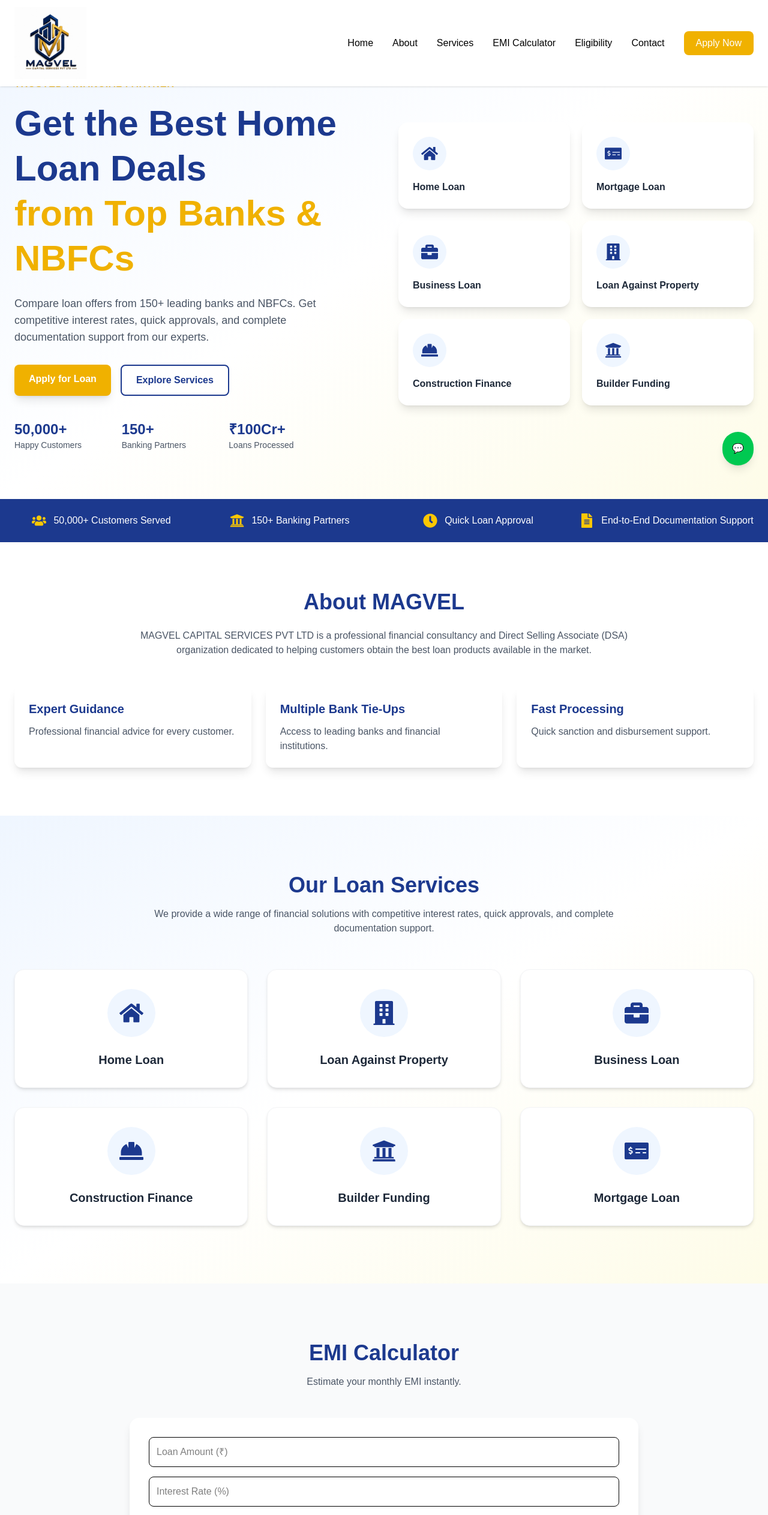
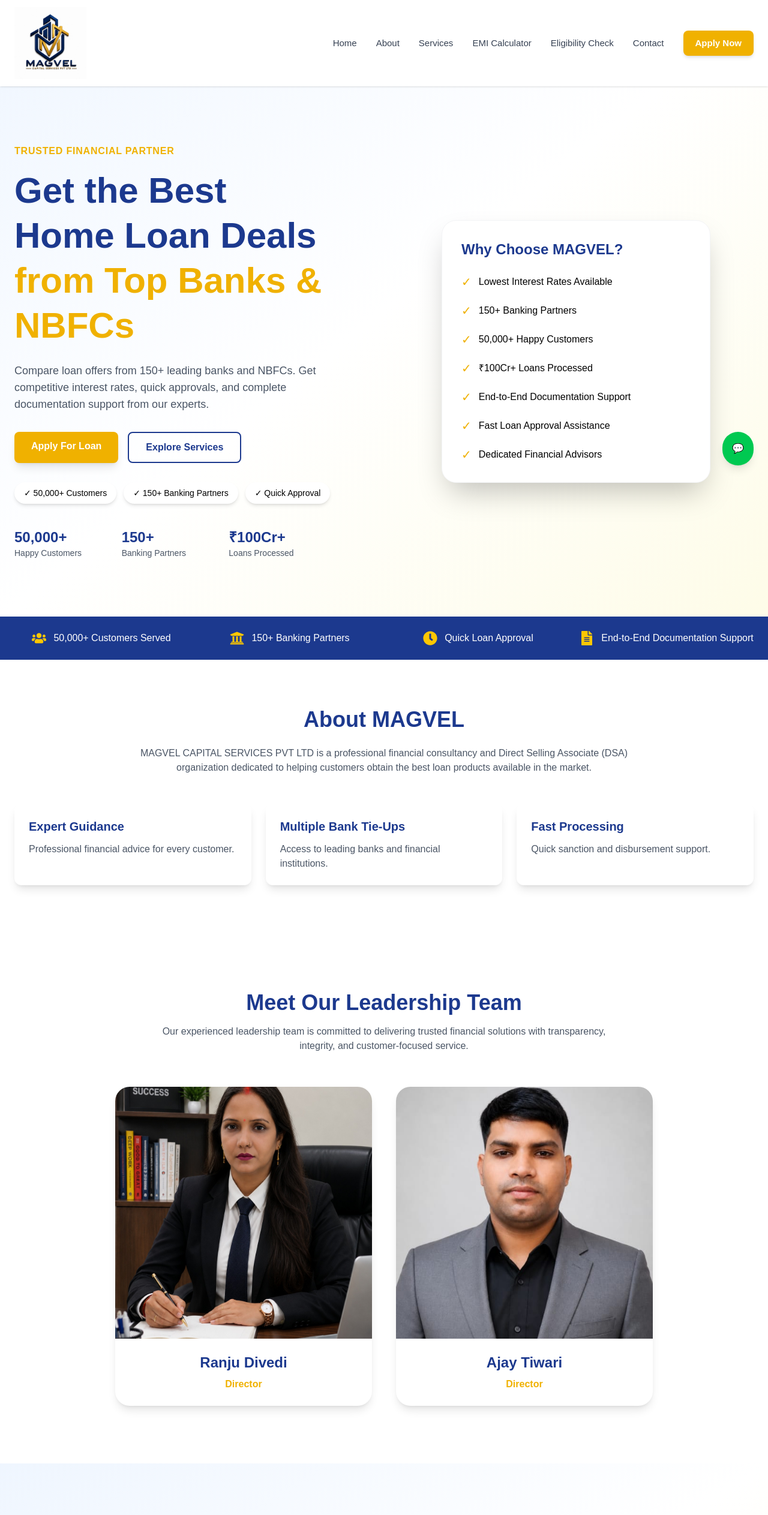
Before and after one commit to abhishekupadhyay999/MagvelCapital, a Next.js app: page / in a window 1280 px wide. Shown: the top 2526 px of the page at 60% size. Built offline with nearby package versions, Linux system fonts and the light colour scheme.

Commit message:
Redesigned hero section

```diff
--- a/app/page.tsx
+++ b/app/page.tsx
@@ -13,6 +13,7 @@
 import FAQ from "@/components/FAQ";
 import EligibilityChecker from "@/components/EligibilityChecker";
 import TrustStrip from "@/components/TrustStrip";
+import Leadership from "@/components/Leadership";
 
 export default function Home() {
   return (
@@ -21,6 +22,7 @@
       <Hero />
       <TrustStrip/>
       <About />
+      <Leadership/>
       <Services />
       <EMICalculator/>
       <EligibilityChecker/>
--- a/components/Hero.tsx
+++ b/components/Hero.tsx
@@ -1,45 +1,10 @@
 import StatsCounter from "./StatsCounter";
-import {
-  FaHome,
-  FaBuilding,
-  FaBriefcase,
-  FaHardHat,
-  FaUniversity,
-  FaMoneyCheckAlt,
-} from "react-icons/fa";
 
 export default function Hero() {
-  const services = [
-    {
-      icon: <FaHome size={28} />,
-      title: "Home Loan",
-    },
-    {
-      icon: <FaMoneyCheckAlt size={28} />,
-      title: "Mortgage Loan",
-    },
-    {
-      icon: <FaBriefcase size={28} />,
-      title: "Business Loan",
-    },
-    {
-      icon: <FaBuilding size={28} />,
-      title: "Loan Against Property",
-    },
-    {
-      icon: <FaHardHat size={28} />,
-      title: "Construction Finance",
-    },
-    {
-      icon: <FaUniversity size={28} />,
-      title: "Builder Funding",
-    },
-  ];
-
   return (
     <section
       id="home"
-      className="pt-32 pb-20 bg-gradient-to-br from-blue-50 via-white to-yellow-50"
+      className="pt-60 pb-24 bg-gradient-to-br from-blue-50 via-white to-yellow-50"
     >
       <div className="max-w-7xl mx-auto px-6 grid lg:grid-cols-2 gap-12 items-center">
 
@@ -49,54 +14,107 @@
             Trusted Financial Partner
           </span>
 
-          <h1 className="mt-4 text-4xl md:text-5xl lg:text-6xl font-extrabold text-blue-900 leading-tight">
-            Get the Best Home Loan Deals
+          <h1 className="mt-4 text-5xl md:text-6xl font-extrabold text-blue-900 leading-tight">
+            Get the Best
+            <span className="block">
+              Home Loan Deals
+            </span>
+
             <span className="block text-yellow-500">
-              from Top Banks & NBFCs
+              from Top Banks &
+              NBFCs
             </span>
           </h1>
 
           <p className="mt-6 text-gray-600 text-lg max-w-xl">
             Compare loan offers from 150+ leading banks and NBFCs.
-            Get competitive interest rates, quick approvals,
-            and complete documentation support from our experts.
+            Get competitive interest rates, quick approvals, and complete
+            documentation support from our experts.
           </p>
 
+          {/* CTA Buttons */}
           <div className="mt-8 flex flex-wrap gap-4">
             <a
               href="#contact"
-              className="bg-yellow-500 hover:bg-yellow-600 text-white px-6 py-3 rounded-lg font-semibold shadow-lg hover:scale-105 transition-all duration-300"
+              className="bg-yellow-500 hover:bg-yellow-600 text-white px-7 py-3 rounded-lg font-semibold shadow-lg transition-all duration-300 hover:scale-105"
             >
-              Apply for Loan
+              Apply For Loan
             </a>
 
             <a
               href="#services"
-              className="border-2 border-blue-900 text-blue-900 hover:bg-blue-900 hover:text-white px-6 py-3 rounded-lg font-semibold transition"
+              className="border-2 border-blue-900 text-blue-900 px-7 py-3 rounded-lg font-semibold hover:bg-blue-900 hover:text-white transition-all duration-300"
             >
               Explore Services
             </a>
           </div>
 
+          {/* Trust Badges */}
+          <div className="mt-8 flex flex-wrap gap-3">
+            <span className="bg-white shadow-md px-4 py-2 rounded-full text-sm font-medium">
+              ✓ 50,000+ Customers
+            </span>
+
+            <span className="bg-white shadow-md px-4 py-2 rounded-full text-sm font-medium">
+              ✓ 150+ Banking Partners
+            </span>
+
+            <span className="bg-white shadow-md px-4 py-2 rounded-full text-sm font-medium">
+              ✓ Quick Approval
+            </span>
+          </div>
+
+          {/* Animated Stats */}
           <StatsCounter />
         </div>
 
         {/* Right Side */}
-        <div className="grid grid-cols-2 gap-5">
-          {services.map((service, index) => (
-            <div
-              key={index}
-              className="bg-white p-6 rounded-2xl shadow-lg hover:shadow-xl hover:-translate-y-2 transition-all duration-300"
-            >
-              <div className="w-14 h-14 rounded-full bg-blue-50 flex items-center justify-center text-blue-900 mb-4">
-                {service.icon}
+        <div className="flex justify-center">
+          <div className="bg-white rounded-3xl shadow-2xl p-8 w-full max-w-md border border-gray-100">
+
+            <h3 className="text-2xl font-bold text-blue-900 mb-6">
+              Why Choose MAGVEL?
+            </h3>
+
+            <div className="space-y-5">
+
+              <div className="flex items-center gap-3">
+                <span className="text-yellow-500 text-xl">✓</span>
+                <p>Lowest Interest Rates Available</p>
               </div>
 
-              <h3 className="font-semibold text-gray-800">
-                {service.title}
-              </h3>
+              <div className="flex items-center gap-3">
+                <span className="text-yellow-500 text-xl">✓</span>
+                <p>150+ Banking Partners</p>
+              </div>
+
+              <div className="flex items-center gap-3">
+                <span className="text-yellow-500 text-xl">✓</span>
+                <p>50,000+ Happy Customers</p>
+              </div>
+
+              <div className="flex items-center gap-3">
+                <span className="text-yellow-500 text-xl">✓</span>
+                <p>₹100Cr+ Loans Processed</p>
+              </div>
+
+              <div className="flex items-center gap-3">
+                <span className="text-yellow-500 text-xl">✓</span>
+                <p>End-to-End Documentation Support</p>
+              </div>
+
+              <div className="flex items-center gap-3">
+                <span className="text-yellow-500 text-xl">✓</span>
+                <p>Fast Loan Approval Assistance</p>
+              </div>
+
+              <div className="flex items-center gap-3">
+                <span className="text-yellow-500 text-xl">✓</span>
+                <p>Dedicated Financial Advisors</p>
+              </div>
+
             </div>
-          ))}
+          </div>
         </div>
 
       </div>
--- /dev/null
+++ b/components/Leadership.tsx
@@ -0,0 +1,65 @@
+import Image from "next/image";
+
+export default function Leadership() {
+  const team = [
+    {
+      name: "Ranju Divedi",
+      role: "Director",
+      image: "/team/ranju.jpeg",
+    },
+    {
+      name: "Ajay Tiwari",
+      role: "Director",
+      image: "/team/ajay.jpeg",
+    },
+  ];
+
+  return (
+    <section className="py-24 bg-white">
+      <div className="max-w-7xl mx-auto px-6">
+
+        <div className="text-center mb-14">
+          <h2 className="text-4xl font-bold text-blue-900">
+            Meet Our Leadership Team
+          </h2>
+
+          <p className="mt-4 text-gray-600 max-w-3xl mx-auto">
+            Our experienced leadership team is committed to delivering
+            trusted financial solutions with transparency, integrity,
+            and customer-focused service.
+          </p>
+        </div>
+
+        <div className="grid md:grid-cols-2 gap-10 max-w-4xl mx-auto">
+
+          {team.map((member, index) => (
+            <div
+              key={index}
+              className="bg-white rounded-3xl overflow-hidden shadow-lg hover:shadow-2xl transition-all duration-300"
+            >
+              <div className="relative h-[420px]">
+                <Image
+                  src={member.image}
+                  alt={member.name}
+                  fill
+                  className="object-cover"
+                />
+              </div>
+
+              <div className="p-6 text-center">
+                <h3 className="text-2xl font-bold text-blue-900">
+                  {member.name}
+                </h3>
+
+                <p className="mt-2 text-yellow-500 font-semibold">
+                  {member.role}
+                </p>
+              </div>
+            </div>
+          ))}
+
+        </div>
+      </div>
+    </section>
+  );
+}
--- a/components/Navbar.tsx
+++ b/components/Navbar.tsx
@@ -7,12 +7,14 @@
 export default function Navbar() {
   const [isOpen, setIsOpen] = useState(false);
 
+  const closeMenu = () => setIsOpen(false);
+
   return (
-    <nav className="fixed top-0 left-0 w-full bg-white shadow-sm z-50">
+    <nav className="fixed top-0 left-0 w-full bg-white/95 backdrop-blur-md shadow-sm z-50">
       <div className="max-w-7xl mx-auto px-6 py-3 flex items-center justify-between">
 
         {/* Logo */}
-        <a href="#home">
+        <a href="#home" className="flex items-center">
           <Image
             src="/logo.jpeg"
             alt="MAGVEL Capital"
@@ -24,83 +26,106 @@
         </a>
 
         {/* Desktop Menu */}
-        <div className="hidden lg:flex items-center gap-8">
-          <a href="#home" className="hover:text-yellow-500 transition">
+        <div className="hidden lg:flex items-center gap-8 text-[15px] font-medium text-gray-700">
+
+          <a
+            href="#home"
+            className="hover:text-yellow-500 transition duration-300"
+          >
             Home
           </a>
 
-          <a href="#about" className="hover:text-yellow-500 transition">
+          <a
+            href="#about"
+            className="hover:text-yellow-500 transition duration-300"
+          >
             About
           </a>
 
-          <a href="#services" className="hover:text-yellow-500 transition">
+          <a
+            href="#services"
+            className="hover:text-yellow-500 transition duration-300"
+          >
             Services
           </a>
 
-          <a href="#emi" className="hover:text-yellow-500 transition">
+          <a
+            href="#emi"
+            className="hover:text-yellow-500 transition duration-300"
+          >
             EMI Calculator
           </a>
 
-          <a href="#eligibility" className="hover:text-yellow-500 transition">
-            Eligibility
+          <a
+            href="#eligibility"
+            className="hover:text-yellow-500 transition duration-300"
+          >
+            Eligibility Check
           </a>
 
-          <a href="#contact" className="hover:text-yellow-500 transition">
+          <a
+            href="#contact"
+            className="hover:text-yellow-500 transition duration-300"
+          >
             Contact
           </a>
 
           <a
             href="#contact"
-            className="bg-yellow-500 hover:bg-yellow-600 text-white px-5 py-2 rounded-lg font-medium transition"
+            className="bg-yellow-500 hover:bg-yellow-600 text-white px-5 py-2.5 rounded-lg font-semibold shadow-md transition-all duration-300"
           >
             Apply Now
           </a>
+
         </div>
 
         {/* Mobile Menu Button */}
         <button
+          className="lg:hidden text-2xl text-blue-900"
           onClick={() => setIsOpen(!isOpen)}
-          className="lg:hidden text-2xl"
         >
           {isOpen ? <FaTimes /> : <FaBars />}
         </button>
+
       </div>
 
       {/* Mobile Menu */}
       {isOpen && (
-        <div className="lg:hidden bg-white border-t">
-          <div className="flex flex-col p-5 gap-4">
-            <a href="#home" onClick={() => setIsOpen(false)}>
+        <div className="lg:hidden bg-white border-t shadow-lg">
+          <div className="flex flex-col px-6 py-5 gap-5 font-medium">
+
+            <a href="#home" onClick={closeMenu}>
               Home
             </a>
 
-            <a href="#about" onClick={() => setIsOpen(false)}>
+            <a href="#about" onClick={closeMenu}>
               About
             </a>
 
-            <a href="#services" onClick={() => setIsOpen(false)}>
+            <a href="#services" onClick={closeMenu}>
               Services
             </a>
 
-            <a href="#emi" onClick={() => setIsOpen(false)}>
+            <a href="#emi" onClick={closeMenu}>
               EMI Calculator
             </a>
 
-            <a href="#eligibility" onClick={() => setIsOpen(false)}>
-              Eligibility
+            <a href="#eligibility" onClick={closeMenu}>
+              Eligibility Check
             </a>
 
-            <a href="#contact" onClick={() => setIsOpen(false)}>
+            <a href="#contact" onClick={closeMenu}>
               Contact
             </a>
 
             <a
               href="#contact"
-              onClick={() => setIsOpen(false)}
-              className="bg-yellow-500 text-white text-center py-3 rounded-lg"
+              onClick={closeMenu}
+              className="bg-yellow-500 text-white text-center py-3 rounded-lg font-semibold"
             >
               Apply Now
             </a>
+
           </div>
         </div>
       )}
```
Also changed, not shown: public/team/ajay.jpeg (added), public/team/ranju.jpeg (added).
